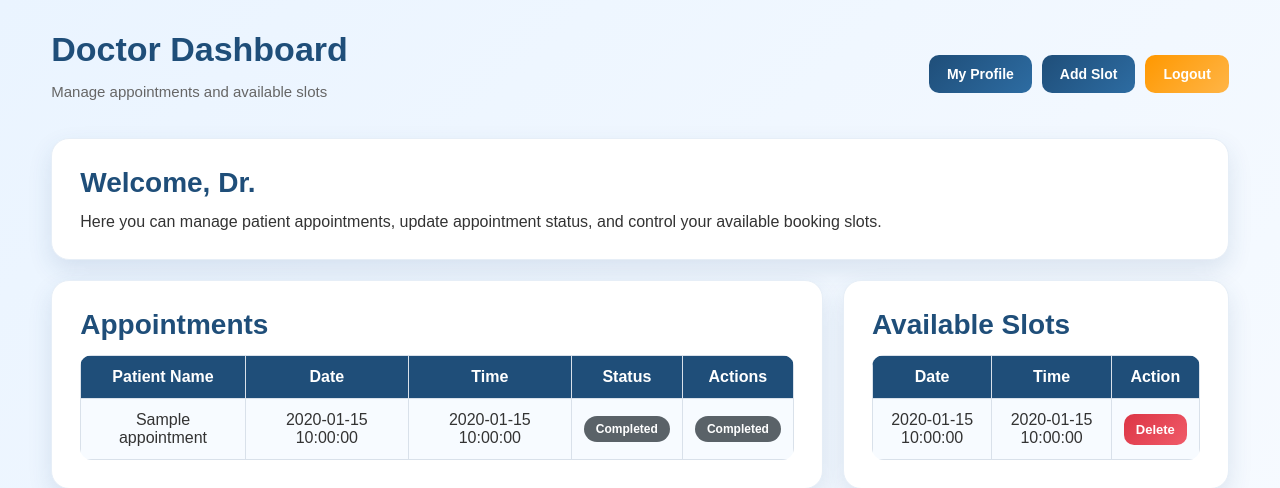
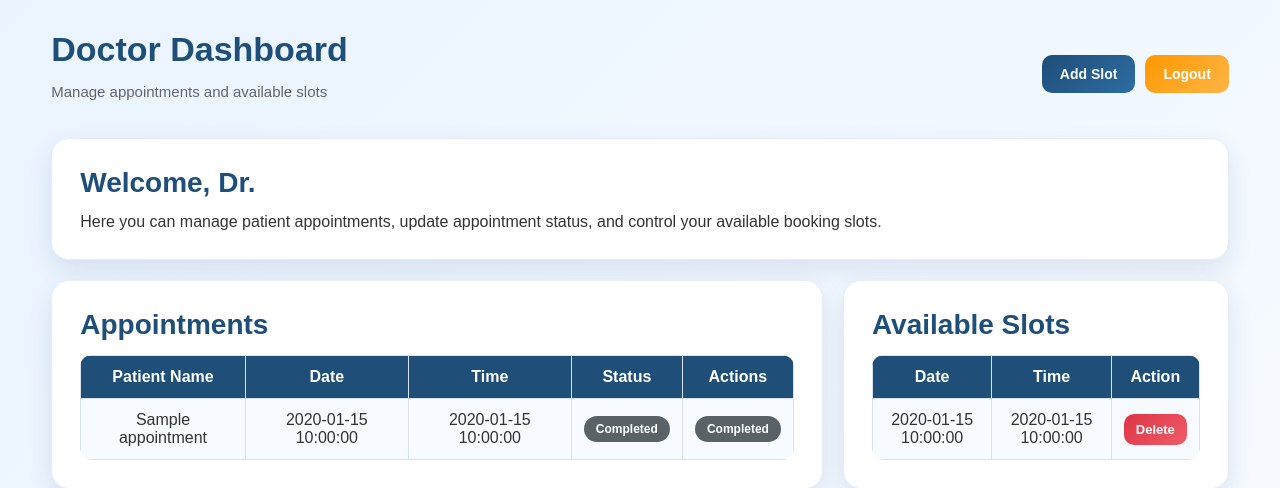
Before and after one commit to adityapatel2202/doctor-appointment-devops-project, a Flask app: template main_app/templates/doctor_dashboard.html in a window 1280 px wide. Shown: the top 488 px of the page. Run offline with Flask 3, Linux system fonts and the light colour scheme; the template is opened without the code that fills it: most values are stand-ins (such as "Sample title", 1, 10 or a date in 2020).

```diff
--- a/main_app/templates/doctor_dashboard.html
+++ b/main_app/templates/doctor_dashboard.html
@@ -16,7 +16,6 @@
             </div>
 
             <div class="header-actions">
-                <a class="btn" href="{{ url_for('doctor_profile') }}">My Profile</a>
                 <a class="btn" href="{{ url_for('add_slot') }}">Add Slot</a>
                 <a class="btn logout-btn" href="{{ url_for('logout') }}">Logout</a>
             </div>
```
